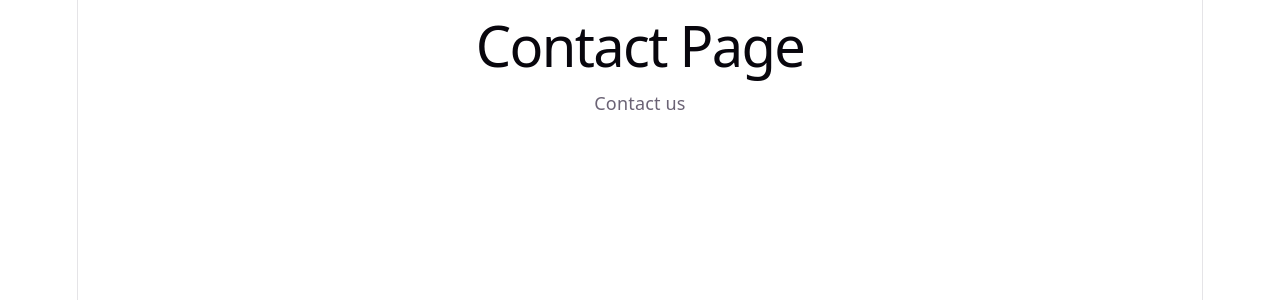
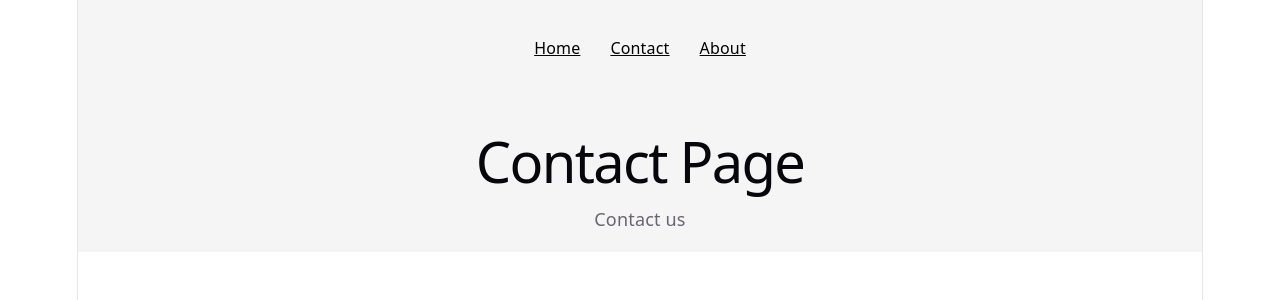
Before and after one commit to blessieleena-design/project, a React (Vite) app: page /contact in a window 1280 px wide. Shown: the top 300 px of the page. Built offline with nearby package versions, Linux system fonts and the light colour scheme.

Commit message:
third commit

```diff
--- a/src/App.jsx
+++ b/src/App.jsx
@@ -2,6 +2,7 @@
 // import reactLogo from './assets/react.svg'
 // import viteLogo from './assets/vite.svg'
 // import heroImg from './assets/hero.png'
+import React from 'react'
 import MainPage from './Pages/MainPage'
 import { BrowserRouter, Routes, Route } from 'react-router-dom';
 import Mainlayout from './Components/layout/Mainlayout';
@@ -17,13 +18,14 @@ function App() { //parent component
     {/* <Header/>  */}
     {/* <Mainlayout> */}
     <Routes>
-      {/* <Route element={<Mainlayout/>}>   */}
-      <Route path="/" element={<MainPage/>} />
-      <Route index element={<Mainlayout/>} />
+      <Route element={<Mainlayout/>}>
+      <Route index element={<MainPage/>} />
+      {/* <Route index element={<Mainlayout/>} /> */}
       <Route path="/home" element={<Home/>} />
       <Route path="/about" element={<About/>} />
       <Route path="/contact" element={<Contact/>} />
       {/* </Route> */}
+    </Route>
     </Routes>
     {/* </Mainlayout> */}
     </BrowserRouter>
--- a/src/Components/Header.css
+++ b/src/Components/Header.css
@@ -45,3 +45,8 @@ nav a {
 header p {
   margin-top: 0;
 }
+
+Header {
+  background-color: #f5f5f5;
+  padding: 20px;
+}
--- a/src/Components/Header.jsx
+++ b/src/Components/Header.jsx
@@ -11,8 +11,9 @@ function Header() {
         <Link to="/contact">Contact</Link>
         <Link to="/about">About</Link>
       </nav>
-    </header>
-     /* <p>Header data: 45</p> */
+
+      {/* <p>Header data: 45</p>  */}
+     </header>
 
   );
 }
--- a/src/Pages/MainPage.css
+++ b/src/Pages/MainPage.css
@@ -81,3 +81,8 @@ nav a {
 header p {
   margin-top: 0;
 }
+
+main {
+  background-color: #f5f5f5;
+  padding: 20px;
+}
```
